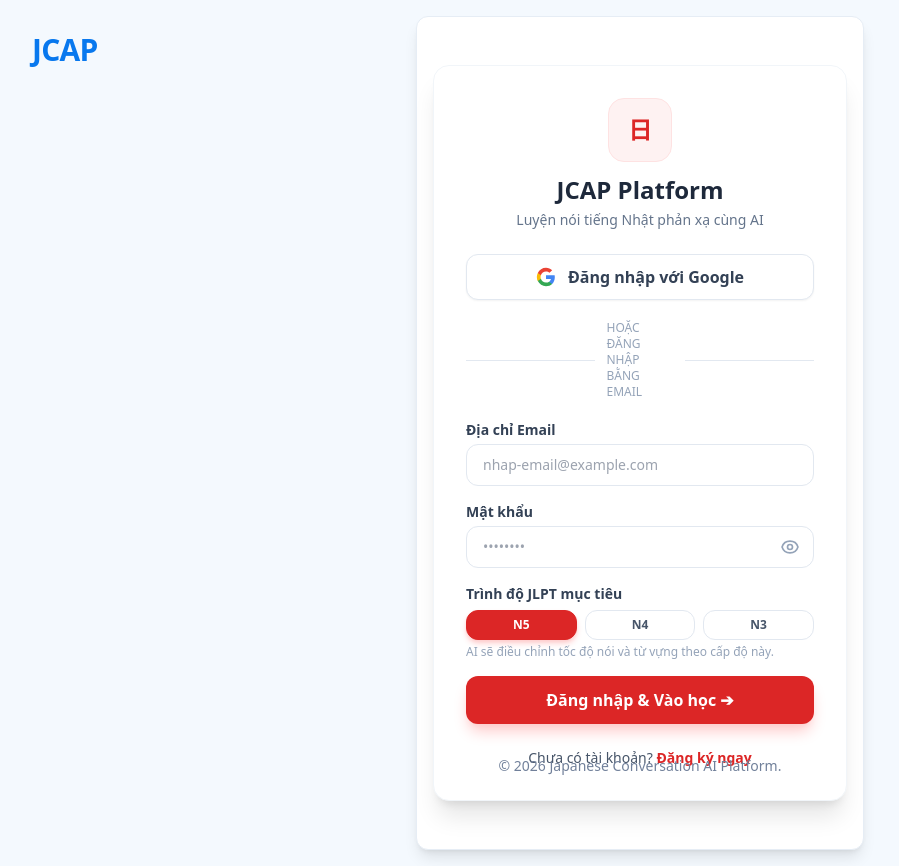
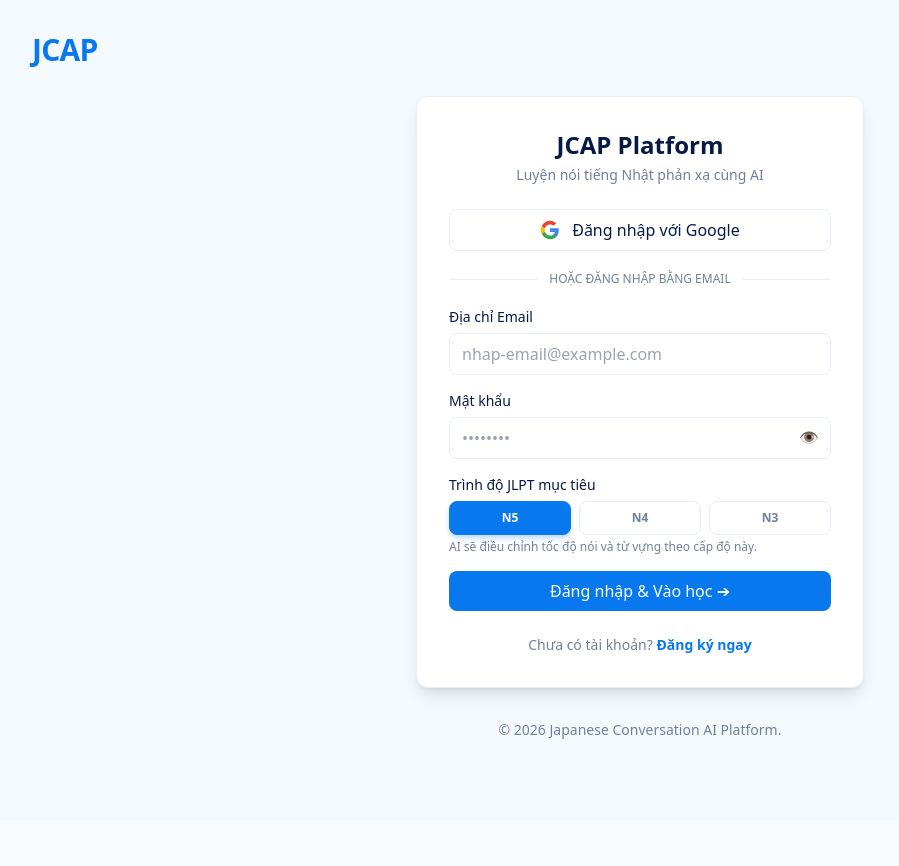
Before and after one commit to KhoiPM23/JCAP, a React (Vite) app in the folder jcap-web/: page /login in a window 1280 px wide. Shown: the whole page, without its empty margins (0-899 px from the left). After the commit the page ends 820 px from the top, so only its background shows below. Built offline with nearby package versions, Linux system fonts and the light colour scheme.

Commit message:
merge: refactor login view, register view and set back db connection strings to localhost

```diff
--- a/jcap-web/src/layouts/AuthLayout.tsx
+++ b/jcap-web/src/layouts/AuthLayout.tsx
@@ -3,7 +3,7 @@
 
 export const AuthLayout: React.FC = () => {
   return (
-    <div className="min-h-screen bg-[#F4F9FE] flex flex-col justify-center items-center font-sans text-[#071A44] p-4">
+    <div className="min-h-screen bg-[#F4F9FE] flex flex-col justify-center items-center font-sans text-[#071A44] p-4 pt-24 pb-20 overflow-y-auto">
       {/* Simple header for Auth */}
       <div className="absolute top-0 left-0 w-full p-8 flex justify-center sm:justify-start">
         <span className="text-3xl font-bold text-[#0878EE] tracking-tight">JCAP</span>
@@ -15,7 +15,7 @@
       </div>
 
       {/* Simple footer for Auth */}
-      <div className="absolute bottom-0 left-0 w-full p-6 text-center text-sm text-[#71809A]">
+      <div className="w-full mt-8 text-center text-sm text-[#71809A]">
         &copy; {new Date().getFullYear()} Japanese Conversation AI Platform.
       </div>
     </div>
--- a/jcap-web/src/views/LoginView.tsx
+++ b/jcap-web/src/views/LoginView.tsx
@@ -1,5 +1,7 @@
 import React, { useState } from 'react';
 import { useAuth } from '../contexts/AuthContext';
+import { Button } from '../components/ui/Button';
+import { Input } from '../components/ui/Input';
 
 interface LoginViewProps {
   onLoginSuccess?: () => void;
@@ -56,191 +58,96 @@
   const displayedError = clientError || loginError || googleError;
 
   return (
-    <div className="min-h-screen flex items-center justify-center p-4">
-      <div className="bg-white p-8 rounded-2xl shadow-xl w-full max-w-md border border-slate-100 my-8">
-        {/* Tiêu đề & Logo */}
+    <div className="p-8">
       <div className="text-center mb-6">
-          <div className="w-16 h-16 bg-red-50 text-red-600 rounded-2xl flex items-center justify-center mx-auto mb-3 text-2xl font-bold border border-red-100">
-            日
-          </div>
-          <h1 className="text-2xl font-bold text-slate-800">JCAP Platform</h1>
-          <p className="text-slate-500 text-sm mt-1">Luyện nói tiếng Nhật phản xạ cùng AI</p>
+        <h1 className="text-2xl font-bold text-[#071A44]">JCAP Platform</h1>
+        <p className="text-[#71809A] text-sm mt-1">Luyện nói tiếng Nhật phản xạ cùng AI</p>
       </div>
 
-        {/* Nút Đăng nhập bằng Google */}
-        <button
-          type="button"
-          onClick={loginWithGoogle}
-          className="w-full py-2.5 px-4 bg-white border border-slate-200 hover:bg-slate-50 text-slate-700 font-semibold rounded-xl transition flex items-center justify-center gap-3 shadow-sm active:scale-[0.99] mb-5"
-        >
+      <Button type="button" variant="secondary" className="w-full gap-3 mb-5" onClick={loginWithGoogle}>
         <svg className="w-5 h-5" viewBox="0 0 24 24">
-            <path
-              fill="#4285F4"
-              d="M22.56 12.25c0-.78-.07-1.53-.2-2.25H12v4.26h5.92c-.26 1.37-1.04 2.53-2.21 3.31v2.77h3.57c2.08-1.92 3.28-4.74 3.28-8.09z"
-            />
-            <path
-              fill="#34A853"
-              d="M12 23c2.97 0 5.46-.98 7.28-2.66l-3.57-2.77c-.98.66-2.23 1.06-3.71 1.06-2.86 0-5.29-1.93-6.16-4.53H2.18v2.84C3.99 20.53 7.7 23 12 23z"
-            />
-            <path
-              fill="#FBBC05"
-              d="M5.84 14.09c-.22-.66-.35-1.36-.35-2.09s.13-1.43.35-2.09V7.06H2.18C1.43 8.55 1 10.22 1 12s.43 3.45 1.18 4.94l2.85-2.22.81-.63z"
-            />
-            <path
-              fill="#EA4335"
-              d="M12 5.38c1.62 0 3.06.56 4.21 1.64l3.15-3.15C17.45 2.09 14.97 1 12 1 7.7 1 3.99 3.47 2.18 7.06l3.66 2.84c.87-2.6 3.3-4.52 6.16-4.52z"
-            />
+          <path fill="#4285F4" d="M22.56 12.25c0-.78-.07-1.53-.2-2.25H12v4.26h5.92c-.26 1.37-1.04 2.53-2.21 3.31v2.77h3.57c2.08-1.92 3.28-4.74 3.28-8.09z" />
+          <path fill="#34A853" d="M12 23c2.97 0 5.46-.98 7.28-2.66l-3.57-2.77c-.98.66-2.23 1.06-3.71 1.06-2.86 0-5.29-1.93-6.16-4.53H2.18v2.84C3.99 20.53 7.7 23 12 23z" />
+          <path fill="#FBBC05" d="M5.84 14.09c-.22-.66-.35-1.36-.35-2.09s.13-1.43.35-2.09V7.06H2.18C1.43 8.55 1 10.22 1 12s.43 3.45 1.18 4.94l2.85-2.22.81-.63z" />
+          <path fill="#EA4335" d="M12 5.38c1.62 0 3.06.56 4.21 1.64l3.15-3.15C17.45 2.09 14.97 1 12 1 7.7 1 3.99 3.47 2.18 7.06l3.66 2.84c.87-2.6 3.3-4.52 6.16-4.52z" />
         </svg>
         <span>Đăng nhập với Google</span>
-        </button>
+      </Button>
 
       <div className="relative flex items-center justify-center mb-5">
-          <div className="border-t border-slate-200 w-full"></div>
-          <span className="bg-white px-3 text-xs text-slate-400 uppercase font-medium">hoặc đăng nhập bằng email</span>
-          <div className="border-t border-slate-200 w-full"></div>
+        <div className="border-t border-[#E6EDF5] w-full"></div>
+        <span className="bg-white px-3 text-xs text-[#71809A] uppercase font-medium whitespace-nowrap">hoặc đăng nhập bằng email</span>
+        <div className="border-t border-[#E6EDF5] w-full"></div>
       </div>
 
-        {/* Thông báo lỗi */}
       {displayedError && (
-          <div className="mb-4 p-3 bg-red-50 border border-red-200 rounded-xl text-red-600 text-xs flex items-start gap-2">
+        <div className="mb-4 p-3 bg-red-50 border border-red-200 rounded-lg text-red-600 text-xs flex items-start gap-2" role="alert">
           <span className="font-bold">⚠️</span>
           <span>{displayedError}</span>
         </div>
       )}
 
-        {/* Form Đăng Nhập */}
       <form onSubmit={handleSubmit} className="space-y-4">
-          {/* Ô nhập Email */}
-          <div>
-            <label className="block text-sm font-semibold text-slate-700 mb-1">
-              Địa chỉ Email
-            </label>
-            <input
+        <Input
+          id="login-email"
+          label="Địa chỉ Email"
           type="email"
           required
           value={email}
           onChange={(e) => setEmail(e.target.value)}
-              className="w-full px-4 py-2.5 rounded-xl border border-slate-200 focus:border-red-500 focus:ring-2 focus:ring-red-100 outline-none transition text-sm"
           placeholder="nhap-email@example.com"
         />
-          </div>
 
-          {/* Ô nhập Mật khẩu */}
-          <div>
-            <label className="block text-sm font-semibold text-slate-700 mb-1">
-              Mật khẩu
-            </label>
         <div className="relative">
-              <input
+          <Input
+            id="login-password"
+            label="Mật khẩu"
             type={showPassword ? 'text' : 'password'}
             required
             value={password}
             onChange={(e) => setPassword(e.target.value)}
-                className="w-full pl-4 pr-11 py-2.5 rounded-xl border border-slate-200 focus:border-red-500 focus:ring-2 focus:ring-red-100 outline-none transition text-sm"
             placeholder="••••••••"
+            className="pr-11"
           />
           <button
             type="button"
             onClick={() => setShowPassword(!showPassword)}
-                className="absolute inset-y-0 right-0 pr-3.5 flex items-center text-slate-400 hover:text-slate-600 focus:outline-none transition cursor-pointer"
+            className="absolute right-3 bottom-2.5 text-[#71809A] hover:text-[#071A44] focus:outline-none transition cursor-pointer"
             title={showPassword ? 'Ẩn mật khẩu' : 'Hiện mật khẩu'}
             aria-label={showPassword ? 'Ẩn mật khẩu' : 'Hiện mật khẩu'}
           >
-                {showPassword ? (
-                  /* Icon Eye-Off (Mắt có dấu gạch chéo khi đang hiển thị mật khẩu) */
-                  <svg
-                    xmlns="http://www.w3.org/2000/svg"
-                    className="w-5 h-5"
-                    fill="none"
-                    viewBox="0 0 24 24"
-                    stroke="currentColor"
-                    strokeWidth={2}
-                  >
-                    <path
-                      strokeLinecap="round"
-                      strokeLinejoin="round"
-                      d="M13.875 18.825A10.05 10.05 0 0112 19c-4.478 0-8.268-2.943-9.543-7a9.97 9.97 0 011.563-3.029m5.858.908a3 3 0 114.243 4.243M9.878 9.878l4.242 4.242M9.88 9.88l-3.29-3.29m7.532 7.532l3.29 3.29M3 3l18 18"
-                    />
-                  </svg>
-                ) : (
-                  /* Icon Eye (Mắt mở khi đang ẩn mật khẩu) */
-                  <svg
-                    xmlns="http://www.w3.org/2000/svg"
-                    className="w-5 h-5"
-                    fill="none"
-                    viewBox="0 0 24 24"
-                    stroke="currentColor"
-                    strokeWidth={2}
-                  >
-                    <path
-                      strokeLinecap="round"
-                      strokeLinejoin="round"
-                      d="M15 12a3 3 0 11-6 0 3 3 0 016 0z"
-                    />
-                    <path
-                      strokeLinecap="round"
-                      strokeLinejoin="round"
-                      d="M2.458 12C3.732 7.943 7.523 5 12 5c4.478 0 8.268 2.943 9.542 7-1.274 4.057-5.064 7-9.542 7-4.477 0-8.268-2.943-9.542-7z"
-                    />
-                  </svg>
-                )}
+            {showPassword ? '🙈' : '👁️'}
           </button>
         </div>
-          </div>
 
-          {/* Chọn trình độ JLPT (N5 - N4 - N3) */}
         <div>
-            <label className="block text-sm font-semibold text-slate-700 mb-1.5">
-              Trình độ JLPT mục tiêu
-            </label>
+          <label className="block text-sm font-medium text-[#071A44] mb-1.5">Trình độ JLPT mục tiêu</label>
           <div className="grid grid-cols-3 gap-2">
             {['N5', 'N4', 'N3'].map((level) => (
               <button
                 type="button"
                 key={level}
                 onClick={() => setSelectedLevel(level)}
-                  className={`py-1.5 rounded-xl text-xs font-bold border transition ${
-                    selectedLevel === level
-                      ? 'bg-red-600 text-white border-red-600 shadow-md shadow-red-200'
-                      : 'bg-white text-slate-600 border-slate-200 hover:bg-slate-50'
-                  }`}
+                className={`py-2 rounded-lg text-xs font-bold border transition ${selectedLevel === level ? 'bg-[#0878EE] text-white border-[#0878EE] shadow-md shadow-blue-200' : 'bg-white text-[#71809A] border-[#E6EDF5] hover:bg-blue-50'}`}
               >
                 {level}
               </button>
             ))}
           </div>
-            <p className="text-xs text-slate-400 mt-1">AI sẽ điều chỉnh tốc độ nói và từ vựng theo cấp độ này.</p>
+          <p className="text-xs text-[#71809A] mt-1">AI sẽ điều chỉnh tốc độ nói và từ vựng theo cấp độ này.</p>
         </div>
 
-          {/* Nút bấm Đăng Nhập */}
-          <button
-            type="submit"
-            disabled={isSubmitting}
-            className="w-full py-3 bg-red-600 hover:bg-red-700 disabled:bg-red-400 text-white font-semibold rounded-xl shadow-lg shadow-red-200 transition transform active:scale-[0.98] flex items-center justify-center gap-2 mt-2"
-          >
-            {isSubmitting ? (
-              <>
-                <div className="w-4 h-4 border-2 border-white border-t-transparent rounded-full animate-spin"></div>
-                <span>Đang đăng nhập...</span>
-              </>
-            ) : (
-              <span>Đăng nhập & Vào học ➔</span>
-            )}
-          </button>
+        <Button type="submit" className="w-full mt-2" isLoading={isSubmitting}>
+          {isSubmitting ? 'Đang đăng nhập...' : 'Đăng nhập & Vào học ➔'}
+        </Button>
       </form>
 
-        {/* Chuyển sang màn hình Đăng ký */}
-        <div className="mt-6 text-center text-sm text-slate-600">
+      <div className="mt-6 text-center text-sm text-[#71809A]">
         Chưa có tài khoản?{' '}
-          <button
-            type="button"
-            onClick={onSwitchToRegister}
-            className="text-red-600 font-bold hover:underline"
-          >
+        <button type="button" onClick={onSwitchToRegister} className="text-[#0878EE] font-bold hover:underline">
           Đăng ký ngay
         </button>
       </div>
     </div>
-    </div>
   );
 };
--- a/jcap-web/src/views/RegisterView.tsx
+++ b/jcap-web/src/views/RegisterView.tsx
@@ -1,5 +1,7 @@
 import React, { useState } from 'react';
 import { useAuth } from '../contexts/AuthContext';
+import { Button } from '../components/ui/Button';
+import { Input } from '../components/ui/Input';
 
 interface RegisterViewProps {
   onRegisterSuccess: (email: string) => void;
@@ -68,23 +70,15 @@
   const displayedError = clientError || registerError;
 
   return (
-    <div className="min-h-screen flex items-center justify-center p-4">
-      <div className="bg-white p-8 rounded-2xl shadow-xl w-full max-w-md border border-slate-100 my-8">
+    <div className="p-8">
         {/* Tiêu đề & Logo */}
         <div className="text-center mb-6">
-          <div className="w-16 h-16 bg-red-50 text-red-600 rounded-2xl flex items-center justify-center mx-auto mb-3 text-2xl font-bold border border-red-100">
-            日
-          </div>
-          <h1 className="text-2xl font-bold text-slate-800">Tạo tài khoản JCAP</h1>
-          <p className="text-slate-500 text-sm mt-1">Đăng ký để bắt đầu luyện Kaiwa cùng AI</p>
+          <h1 className="text-2xl font-bold text-[#071A44]">Tạo tài khoản JCAP</h1>
+          <p className="text-[#71809A] text-sm mt-1">Đăng ký để bắt đầu luyện Kaiwa cùng AI</p>
         </div>
 
         {/* Nút Đăng ký bằng Google */}
-        <button
-          type="button"
-          onClick={loginWithGoogle}
-          className="w-full py-2.5 px-4 bg-white border border-slate-200 hover:bg-slate-50 text-slate-700 font-semibold rounded-xl transition flex items-center justify-center gap-3 shadow-sm active:scale-[0.99] mb-5"
-        >
+        <Button type="button" variant="secondary" className="w-full gap-3 mb-5" onClick={loginWithGoogle}>
           <svg className="w-5 h-5" viewBox="0 0 24 24">
             <path
               fill="#4285F4"
@@ -104,17 +98,17 @@
             />
           </svg>
           <span>Đăng ký nhanh với Google</span>
-        </button>
+        </Button>
 
         <div className="relative flex items-center justify-center mb-5">
-          <div className="border-t border-slate-200 w-full"></div>
-          <span className="bg-white px-3 text-xs text-slate-400 uppercase font-medium">hoặc đăng ký bằng email</span>
-          <div className="border-t border-slate-200 w-full"></div>
+          <div className="border-t border-[#E6EDF5] w-full"></div>
+          <span className="bg-white px-3 text-xs text-[#71809A] uppercase font-medium whitespace-nowrap">hoặc đăng ký bằng email</span>
+          <div className="border-t border-[#E6EDF5] w-full"></div>
         </div>
 
         {/* Thông báo lỗi */}
         {displayedError && (
-          <div className="mb-4 p-3 bg-red-50 border border-red-200 rounded-xl text-red-600 text-xs flex items-start gap-2">
+          <div className="mb-4 p-3 bg-red-50 border border-red-200 rounded-lg text-red-600 text-xs flex items-start gap-2" role="alert">
             <span className="font-bold">⚠️</span>
             <span>{displayedError}</span>
           </div>
@@ -123,68 +117,20 @@
         {/* Form Đăng ký */}
         <form onSubmit={handleSubmit} className="space-y-4">
           {/* Họ và tên */}
-          <div>
-            <label className="block text-sm font-semibold text-slate-700 mb-1">
-              Họ và tên
-            </label>
-            <input
-              type="text"
-              required
-              value={fullName}
-              onChange={(e) => setFullName(e.target.value)}
-              className="w-full px-4 py-2 rounded-xl border border-slate-200 focus:border-red-500 focus:ring-2 focus:ring-red-100 outline-none transition text-sm"
-              placeholder="Nguyễn Văn A"
-            />
-          </div>
+          <Input id="register-full-name" label="Họ và tên" type="text" required value={fullName} onChange={(e) => setFullName(e.target.value)} placeholder="Nguyễn Văn A" />
 
           {/* Địa chỉ Email */}
-          <div>
-            <label className="block text-sm font-semibold text-slate-700 mb-1">
-              Địa chỉ Email
-            </label>
-            <input
-              type="email"
-              required
-              value={email}
-              onChange={(e) => setEmail(e.target.value)}
-              className="w-full px-4 py-2 rounded-xl border border-slate-200 focus:border-red-500 focus:ring-2 focus:ring-red-100 outline-none transition text-sm"
-              placeholder="learner@example.com"
-            />
-          </div>
+          <Input id="register-email" label="Địa chỉ Email" type="email" required value={email} onChange={(e) => setEmail(e.target.value)} placeholder="learner@example.com" />
 
           {/* Mật khẩu */}
-          <div>
-            <label className="block text-sm font-semibold text-slate-700 mb-1">
-              Mật khẩu
-            </label>
-            <input
-              type="password"
-              required
-              value={password}
-              onChange={(e) => setPassword(e.target.value)}
-              className="w-full px-4 py-2 rounded-xl border border-slate-200 focus:border-red-500 focus:ring-2 focus:ring-red-100 outline-none transition text-sm"
-              placeholder="Tối thiểu 6 ký tự"
-            />
-          </div>
+          <Input id="register-password" label="Mật khẩu" type="password" required value={password} onChange={(e) => setPassword(e.target.value)} placeholder="Tối thiểu 6 ký tự" />
 
           {/* Xác nhận mật khẩu */}
-          <div>
-            <label className="block text-sm font-semibold text-slate-700 mb-1">
-              Xác nhận mật khẩu
-            </label>
-            <input
-              type="password"
-              required
-              value={confirmPassword}
-              onChange={(e) => setConfirmPassword(e.target.value)}
-              className="w-full px-4 py-2 rounded-xl border border-slate-200 focus:border-red-500 focus:ring-2 focus:ring-red-100 outline-none transition text-sm"
-              placeholder="Nhập lại mật khẩu"
-            />
-          </div>
+          <Input id="register-confirm-password" label="Xác nhận mật khẩu" type="password" required value={confirmPassword} onChange={(e) => setConfirmPassword(e.target.value)} placeholder="Nhập lại mật khẩu" />
 
           {/* Chọn trình độ JLPT (N5 - N4 - N3) */}
           <div>
-            <label className="block text-sm font-semibold text-slate-700 mb-1.5">
+            <label className="block text-sm font-medium text-[#071A44] mb-1.5">
               Trình độ JLPT hiện tại / mục tiêu
             </label>
             <div className="grid grid-cols-3 gap-2">
@@ -195,8 +141,8 @@
                   onClick={() => setSelectedLevel(level)}
                   className={`py-1.5 rounded-xl text-xs font-bold border transition ${
                     selectedLevel === level
-                      ? 'bg-red-600 text-white border-red-600 shadow-md shadow-red-200'
-                      : 'bg-white text-slate-600 border-slate-200 hover:bg-slate-50'
+                    ? 'bg-[#0878EE] text-white border-[#0878EE] shadow-md shadow-blue-200'
+                    : 'bg-white text-[#71809A] border-[#E6EDF5] hover:bg-blue-50'
                   }`}
                 >
                   {level}
@@ -206,33 +152,21 @@
           </div>
 
           {/* Nút bấm Tạo tài khoản */}
-          <button
-            type="submit"
-            disabled={isSubmitting}
-            className="w-full py-3 bg-red-600 hover:bg-red-700 disabled:bg-red-400 text-white font-semibold rounded-xl shadow-lg shadow-red-200 transition transform active:scale-[0.98] flex items-center justify-center gap-2 mt-2"
-          >
-            {isSubmitting ? (
-              <>
-                <div className="w-4 h-4 border-2 border-white border-t-transparent rounded-full animate-spin"></div>
-                <span>Đang tạo tài khoản...</span>
-              </>
-            ) : (
-              <span>Đăng ký tài khoản ➔</span>
-            )}
-          </button>
+          <Button type="submit" className="w-full mt-2" isLoading={isSubmitting}>
+            {isSubmitting ? 'Đang tạo tài khoản...' : 'Đăng ký tài khoản ➔'}
+          </Button>
         </form>
 
         {/* Chuyển sang màn hình Đăng nhập */}
-        <div className="mt-6 text-center text-sm text-slate-600">
+        <div className="mt-6 text-center text-sm text-[#71809A]">
           Đã có tài khoản?{' '}
           <button
             type="button"
             onClick={onSwitchToLogin}
-            className="text-red-600 font-bold hover:underline"
+            className="text-[#0878EE] font-bold hover:underline"
           >
             Đăng nhập ngay
           </button>
-        </div>
       </div>
     </div>
   );
```
Also changed, not shown: 1 other file (tests, documents, lock files or other folders). Lines whose indentation alone changed are shown as unchanged.
